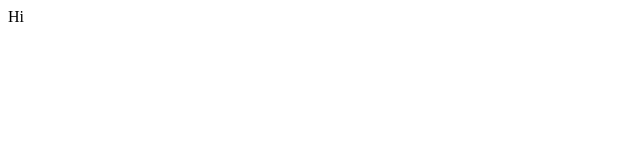
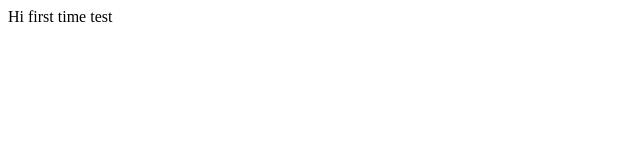
Before and after one commit to Ray6276/CIT_labs1A, a plain HTML site: page index.html in a window 1280 px wide. Shown: the whole page, without its empty margins (0-640 px from the left). Drawn offline with Linux system fonts and the light colour scheme.

Commit message:
first change

```diff
--- a/index.html
+++ b/index.html
@@ -5,7 +5,7 @@
 <title>Git</title>
 </head>
 <body>
-    Hi
+    Hi first time test
 </body>
 
 </html>
```
